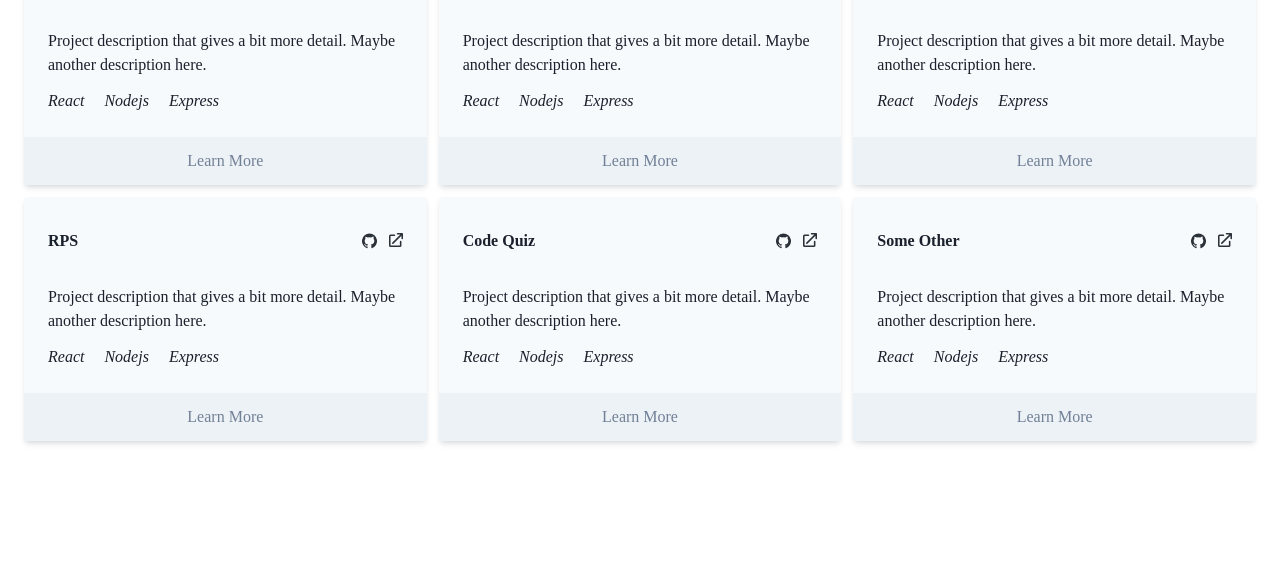
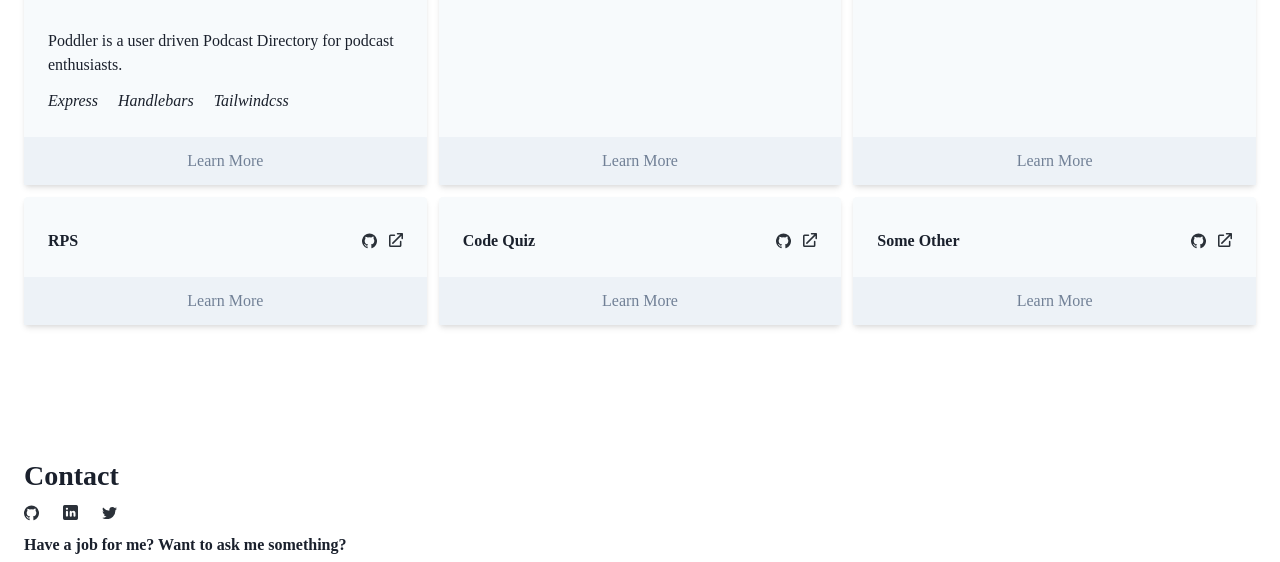
Before and after one commit to yarocruz/portfolio-2020, a Gatsby site: page / in a window 1280 px wide. Shown: the part 867-1429 px from the top of the page. Built offline with nearby package versions, Linux system fonts and the light colour scheme; Gatsby itself is replaced by a stand-in of ours; a web font is replaced by a local one.

Commit message:
added conditional props to projectCard component

```diff
--- a/src/components/contactForm.js
+++ b/src/components/contactForm.js
@@ -21,7 +21,7 @@ const contactForm = () => (
             </a>
         </div>
         <p className="font-bold my-3">Have a job for me? Want to ask me something?</p>
-        <form className="max-w-md">
+        <form className="max-w-md" action="mailto:yarocruz@gmail.com" method="POST" encType="multipart/form-data">
             <input className="bg-gray-100 appearance-none border-2 border-gray-200 rounded w-full py-2 px-4 my-2 text-gray-500 italic  leading-tight focus:outline-none focus:bg-white focus:border-gray-500" id="inline-full-name" type="text" placeholder="enter your name" />
             <input className="bg-gray-100 appearance-none border-2 border-gray-200 rounded w-full py-2 px-4 my-2 text-gray-500 italic leading-tight focus:outline-none focus:bg-white focus:border-gray-500" id="email" type="text" placeholder="type in an email" />
             <textarea className="bg-gray-100 appearance-none border-2 border-gray-200 rounded w-full py-2 px-4 my-2 text-gray-500 italic leading-tight focus:outline-none focus:bg-white focus:border-gray-500" rows="7" cols="10" id="message" type="text" placeholder="be brief or be funny" />
--- a/src/components/projectCard.js
+++ b/src/components/projectCard.js
@@ -3,30 +3,32 @@ import { Link } from "gatsby"
 
 //import chevronRight from "../images/icon-cheveron-right.svg";
 
-const projectCard = (props) => (
+const projectCard = (props) => {
+    const items = props.tech && props.tech.map((item, i) => {
+        return <span key={i} className="pr-5">{item}</span>
+    });
+    return (
         <div className="relative px-6 py-8 bg-gray-100 rounded shadow-md">
             <div className="flex items-center justify-between mb-8">
                 <h1 style={{ fontWeight: `600` }}>{props.title}</h1>
                 <div className="flex">
-                <a href="#">
+                    <a href={props.githubLink}>
                         <svg xmlns="http://www.w3.org/2000/svg" width="15" height="15.66" viewBox="0 0 15 14.66">
                             <path className="icon" id="Path_1" data-name="Path 1" d="M143.812,107.408a7.5,7.5,0,0,0-2.371,14.62c.373.069.511-.166.511-.364v-1.276c-2.086.46-2.528-1-2.528-1a2.008,2.008,0,0,0-.833-1.1c-.677-.46.055-.46.055-.46a1.579,1.579,0,0,1,1.147.774,1.6,1.6,0,0,0,2.183.626,1.593,1.593,0,0,1,.46-1c-1.667-.189-3.417-.833-3.417-3.707a2.9,2.9,0,0,1,.769-2.012,2.731,2.731,0,0,1,.074-1.985s.631-.2,2.063.769a7.1,7.1,0,0,1,3.758,0c1.432-.972,2.058-.769,2.058-.769a2.717,2.717,0,0,1,.078,1.985,2.9,2.9,0,0,1,.769,2.012c0,2.883-1.754,3.513-3.426,3.684a1.773,1.773,0,0,1,.511,1.381c0,1,0,1.814,0,2.058s.134.433.516.364a7.506,7.506,0,0,0-2.376-14.62Z" transform="translate(-136.302 -107.38)" fill="#2b3139" fillRule="evenodd" />
                         </svg>
                     </a>
-                <a href="#" className="ml-3">
+                    <a href={props.demoLink} target="_blank" rel="noopener noreferrer" className="ml-3">
                         <svg xmlns="http://www.w3.org/2000/svg" width="14" height="14" viewBox="0 0 14 14">
                             <path className="icon" id="icon-external-link" d="M15.444,5.652,7.433,13.663a.778.778,0,1,1-1.089-1.1l8-8H11.556a.778.778,0,0,1,0-1.556h4.667A.778.778,0,0,1,17,3.778V8.444a.778.778,0,1,1-1.556,0Zm-1.556,5.9a.778.778,0,0,1,1.556,0v3.889A1.556,1.556,0,0,1,13.889,17H4.556A1.556,1.556,0,0,1,3,15.444V6.111A1.56,1.56,0,0,1,4.556,4.556H8.444a.778.778,0,1,1,0,1.556H4.556v9.333h9.333Z" transform="translate(-3 -3)" fill="#2b3139" />
                         </svg>
                     </a>
                 </div>
             </div>
-        <p className="mb-3">Project description that gives
-        a bit more detail. Maybe another
-        description here.</p>
+            <p className="mb-3">{props.description}</p>
             <p className="mb-10" style={{ fontWeight: `300`, fontStyle: `italic` }}>
-            <span className="pr-5">React</span>
-            <span className="pr-5">Nodejs</span>
-            <span>Express</span>
+
+                {items}
+
             </p>
             <div className="absolute w-full bottom-0 right-0 bg-gray-200 text-center text-gray-600 py-3">
                 <Link className="hover:text-blue-500" to="/projectname">
@@ -35,5 +37,6 @@ const projectCard = (props) => (
             </div>
         </div>
     )
+}
 
 export default projectCard;
--- a/src/pages/index.js
+++ b/src/pages/index.js
@@ -13,7 +13,13 @@ const IndexPage = () => (
 
       <h1 className="mb-5 secondary-heading">Projects</h1>
       <div className="grid md:grid-cols-2 lg:grid-cols-3 gap-3">
-        <ProjectCard title="Poddler" />
+        <ProjectCard
+          title="Poddler"
+          githubLink="https://github.com/yarocruz/project-2"
+          demoLink="https://sheltered-gorge-46855.herokuapp.com/"
+          description="Poddler is a user driven Podcast Directory for podcast enthusiasts."
+          tech={["Express", "Handlebars", "Tailwindcss"]}
+        />
         <ProjectCard title="Eat Da Burger" />
         <ProjectCard title="Weather Dashboard" />
         <ProjectCard title="RPS" />
```
Lines whose indentation alone changed are shown as unchanged.
